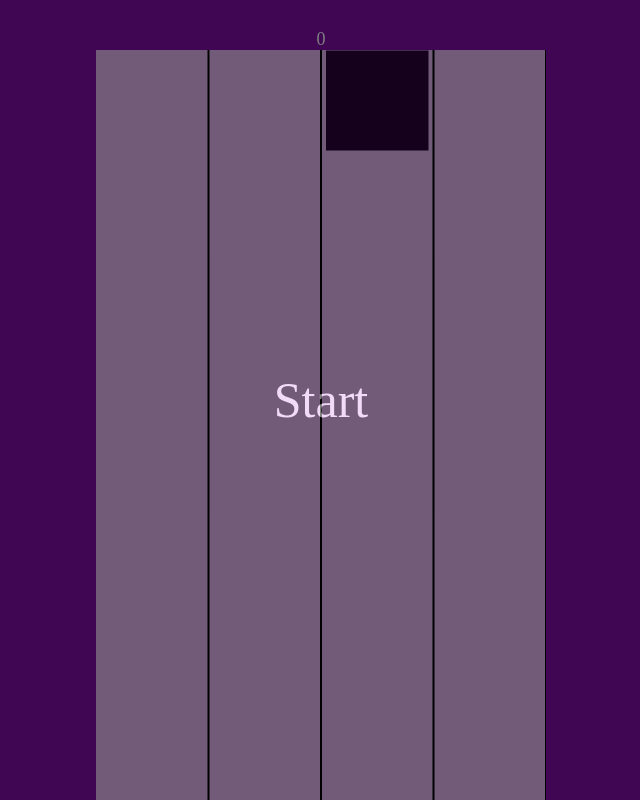
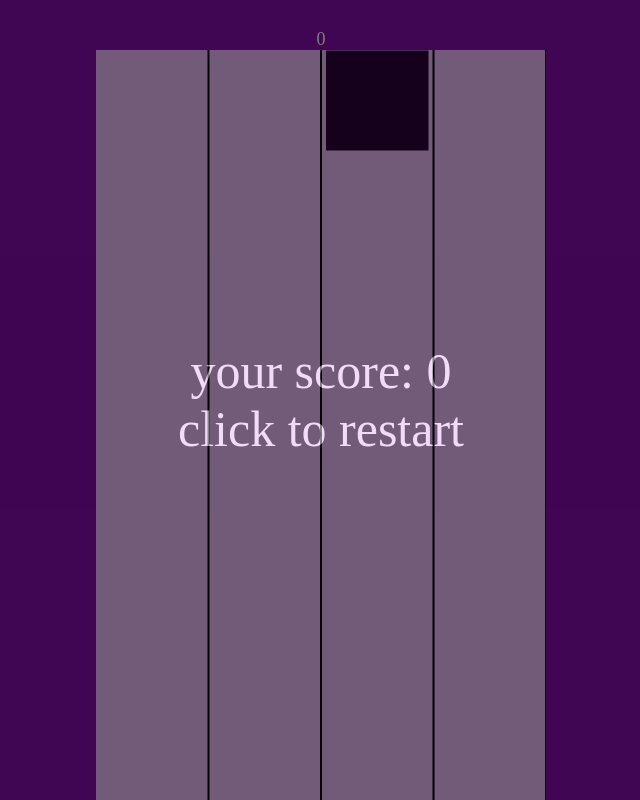
Before and after one commit to hiteshsankhat/piano-tile-game-react, a React (Vite) app: page / in a window 1280 px wide. Shown: the whole page, without its empty margins (319-959 px from the left). Built offline with nearby package versions, Linux system fonts and the light colour scheme.

Commit message:
added restart game logic

```diff
--- a/src/components/CanvasGameBoard/CanvasGameBoard.tsx
+++ b/src/components/CanvasGameBoard/CanvasGameBoard.tsx
@@ -81,7 +81,7 @@ const CanvasGameBoard = ({
 
   useEffect(() => {
     tiles.current = [];
-    setScore(0);
+    // setScore(0);
     gameLogic();
     if (!isStarted) {
       cancelAnimationFrame(requestAnimationFrameId.current);
@@ -111,7 +111,7 @@ const CanvasGameBoard = ({
         return prev + 1;
       });
     } else {
-      setScore(0);
+      // setScore(0);
       SPEED = defaultMovingSpeed;
       cancelAnimationFrame(requestAnimationFrameId.current);
       updateStartStatus();
--- a/src/context/GameScoreContext.ts
+++ b/src/context/GameScoreContext.ts
@@ -5,7 +5,7 @@ type GameScoreContextType = {
 };
 
 const defaultValue: GameScoreContextType = {
-  score: 0,
+  score: -1,
   setScore: () => {},
 };
 
--- a/src/pages/Home.tsx
+++ b/src/pages/Home.tsx
@@ -3,25 +3,45 @@ import CanvasGameBoard from "../components/CanvasGameBoard/CanvasGameBoard";
 import "./Home.scss";
 import GameScoreContext from "../context/GameScoreContext";
 
+enum GameStatus {
+  NOT_STARTED = 0,
+  STARTED = 1,
+  RESTARTED = 2,
+}
+
 function Home() {
-  const [isStarted, setIsStarted] = useState(false);
-  const { score } = useContext(GameScoreContext);
+  const [gameStatus, setGameStatus] = useState<GameStatus>(
+    GameStatus.NOT_STARTED
+  );
+  const { score, setScore } = useContext(GameScoreContext);
   const updateStartStatus = () => {
-    setIsStarted(false);
+    setGameStatus(GameStatus.RESTARTED);
+  };
+
+  const getButtonText = () => {
+    if (gameStatus === GameStatus.NOT_STARTED) return "click to start";
+    return (
+      <>
+        your score: {score}
+        <br />
+        click to restart
+      </>
+    );
+  };
+
+  const startGame = () => {
+    setScore(0);
+    setGameStatus(GameStatus.STARTED);
   };
   return (
     <div className="main-container">
-      {!isStarted && (
-        <button
-          onClick={() => setIsStarted((prev) => !prev)}
-          className="start-btn"
-          type="button"
-        >
-          Start
+      {gameStatus !== GameStatus.STARTED && (
+        <button onClick={startGame} className="start-btn" type="button">
+          {getButtonText()}
         </button>
       )}
       <CanvasGameBoard
-        isStarted={isStarted}
+        isStarted={gameStatus === GameStatus.STARTED}
         updateStartStatus={updateStartStatus}
       />
     </div>
```
